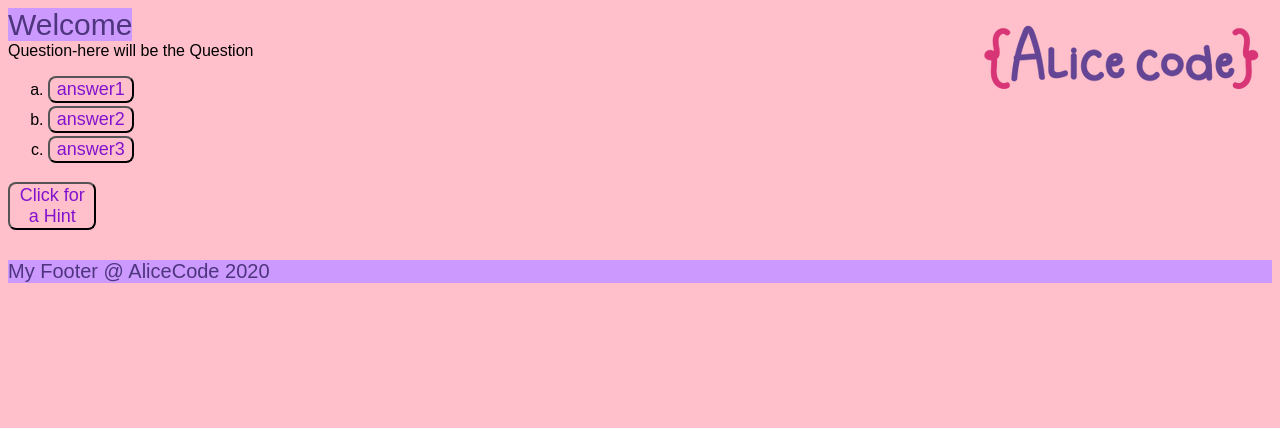
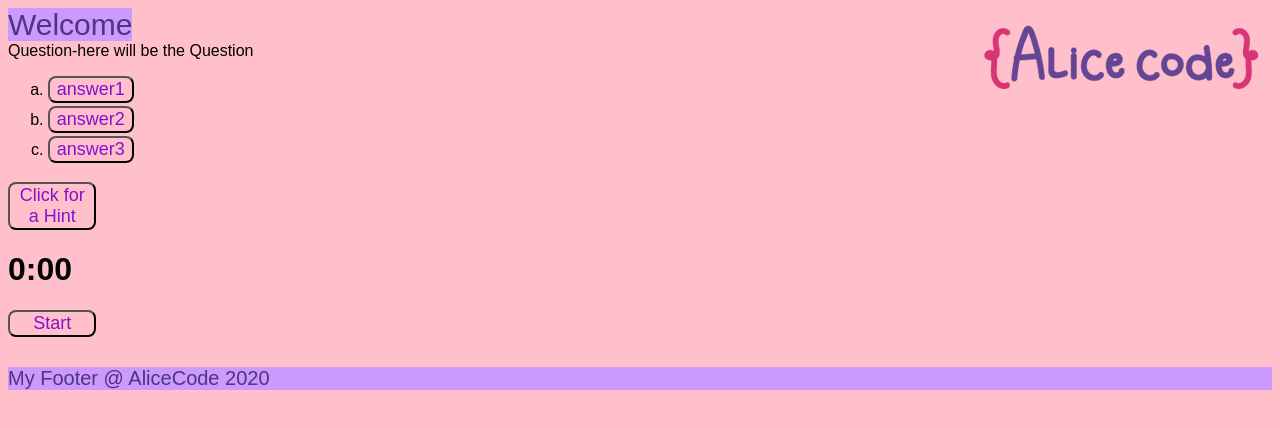
Before and after one commit to sofia200408/RishonMuseum, a React (Create React App) app: page /questions in a window 1280 px wide. Shown: the top 428 px of the page. Built offline with nearby package versions, Linux system fonts and the light colour scheme; a web font is replaced by a local one.

Commit message:
add timer

```diff
--- a/src/components/Questions.css
+++ b/src/components/Questions.css
@@ -1,3 +1,25 @@
 li{
     height: 30px;
 }
+
+.time{
+    width: 45%;
+    box-sizing: padding-box;
+    padding: 10px;
+    display: inline-block;
+    background: #4e357e;
+    border: 0;
+    color: #fff;
+    display: none;
+}
+
+#stopwatch{
+    border:1px solid #999;
+    padding:20px;
+    border-radius:10px;
+    max-width:250px;
+    position:fixed;
+    font-weight: bold;
+    font-size: 48px;
+
+}
--- a/src/components/Questions.js
+++ b/src/components/Questions.js
@@ -3,6 +3,31 @@ import { Link} from "react-router-dom";
 import './Questions.css'
 
 class Questions extends Component{
+    constructor(props){
+        super(props);
+
+        this.state={
+            second:0
+        }
+    }
+
+    getMinute(){
+        return Math.floor(this.state.second/60);
+    }
+
+    getSecond(){
+        return ('0'+this.state.second%60).slice(-2);
+    }
+
+    handleStartClick(){
+        var _this=this;
+
+        _this.incrementer=setInterval(()=>{
+            this.setState({
+                second:(_this.state.second + 1)
+            })
+        },1000)
+    }
     //chooseAnswer(){
     //}
 
@@ -18,6 +43,10 @@ class Questions extends Component{
                 <Link to="/Hint">
                     <button >Click for a Hint</button>
                 </Link>
+                <div>
+                    <h1>{this.getMinute()}:{this.getSecond()}</h1>
+                    <button type="button" onClick={this.handleStartClick}>Start</button>
+                </div>
             </div>
         );
     }
```
